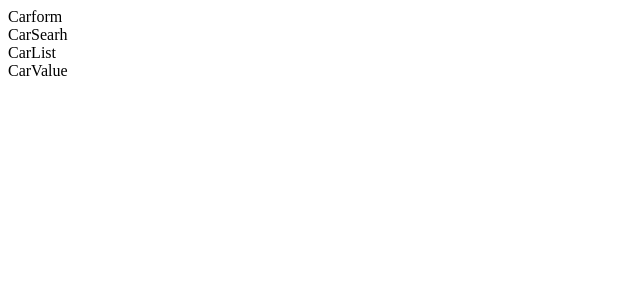
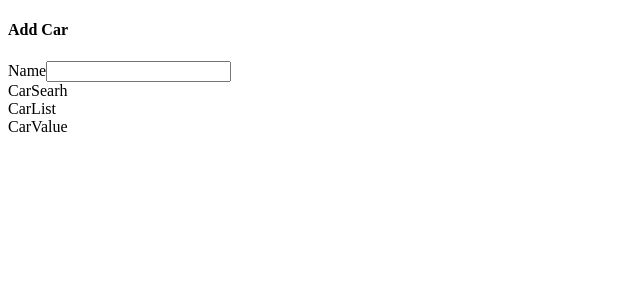
Before and after one commit to verina-dinata/cars, a React (Create React App) app: page / in a window 1280 px wide. Shown: the top 300 px of the page, without its empty margins (0-640 px from the left). Built offline with nearby package versions, Linux system fonts and the light colour scheme.

Commit message:
show input text for car name

```diff
--- a/src/components/CarForm.js
+++ b/src/components/CarForm.js
@@ -1,6 +1,32 @@
+import { useDispatch, useSelector } from 'react-redux';
+import { changeName } from '../store';
+
 function CarForm() {
+  const dispatch = useDispatch();
+  const name = useSelector((state) => {
+    return state.form.name;
+  });
+
+  const handleNameChange = (event) => {
+    dispatch(changeName(event.target.value));
+  }
+
   return(
-    <div>Carform</div>
+    <div className="car-form panel">
+      <h4 className="subtitle is-3">Add Car</h4>
+      <form>
+        <div className="field-group">
+          <div className="field">
+            <label className="label">Name</label>
+            <input
+              className="input is-expanded"
+              value={name}
+              onChange={handleNameChange}
+            />
+          </div>
+        </div>
+      </form>
+    </div>
   );
 }
 
```
